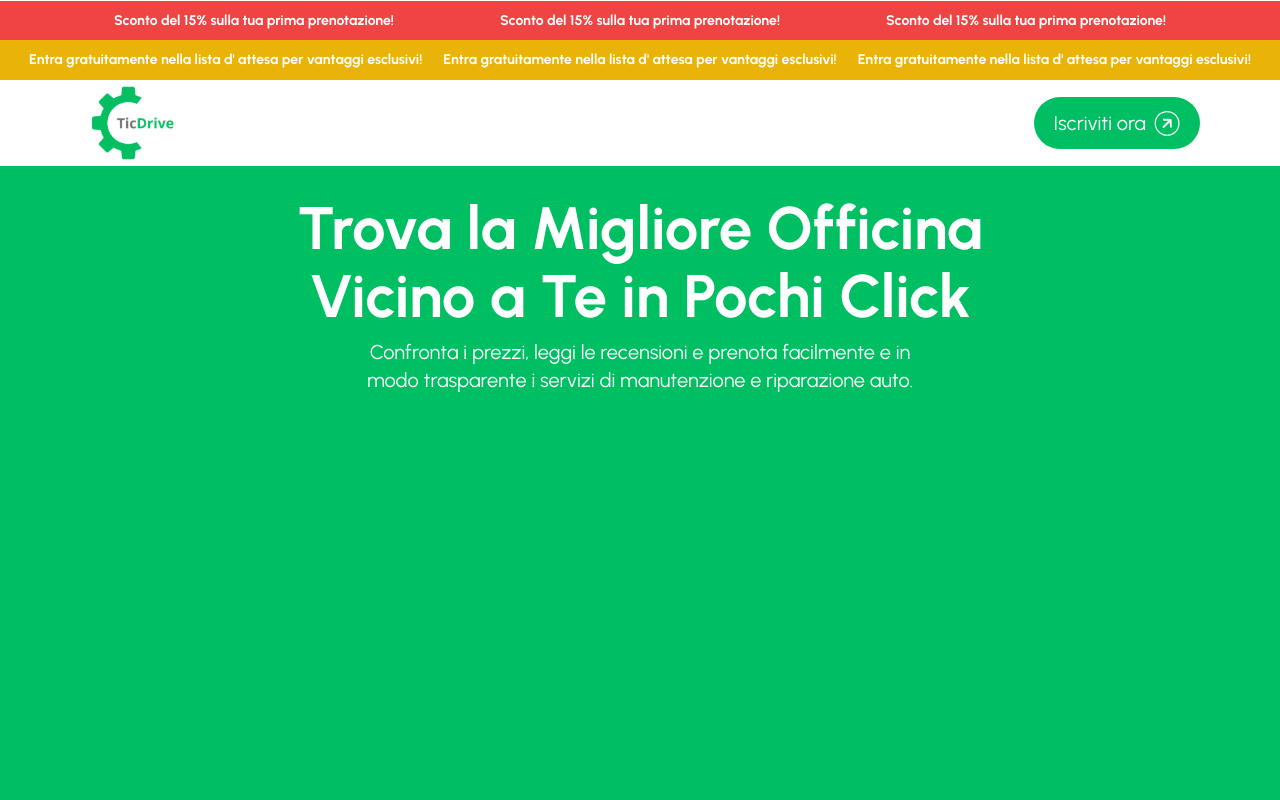
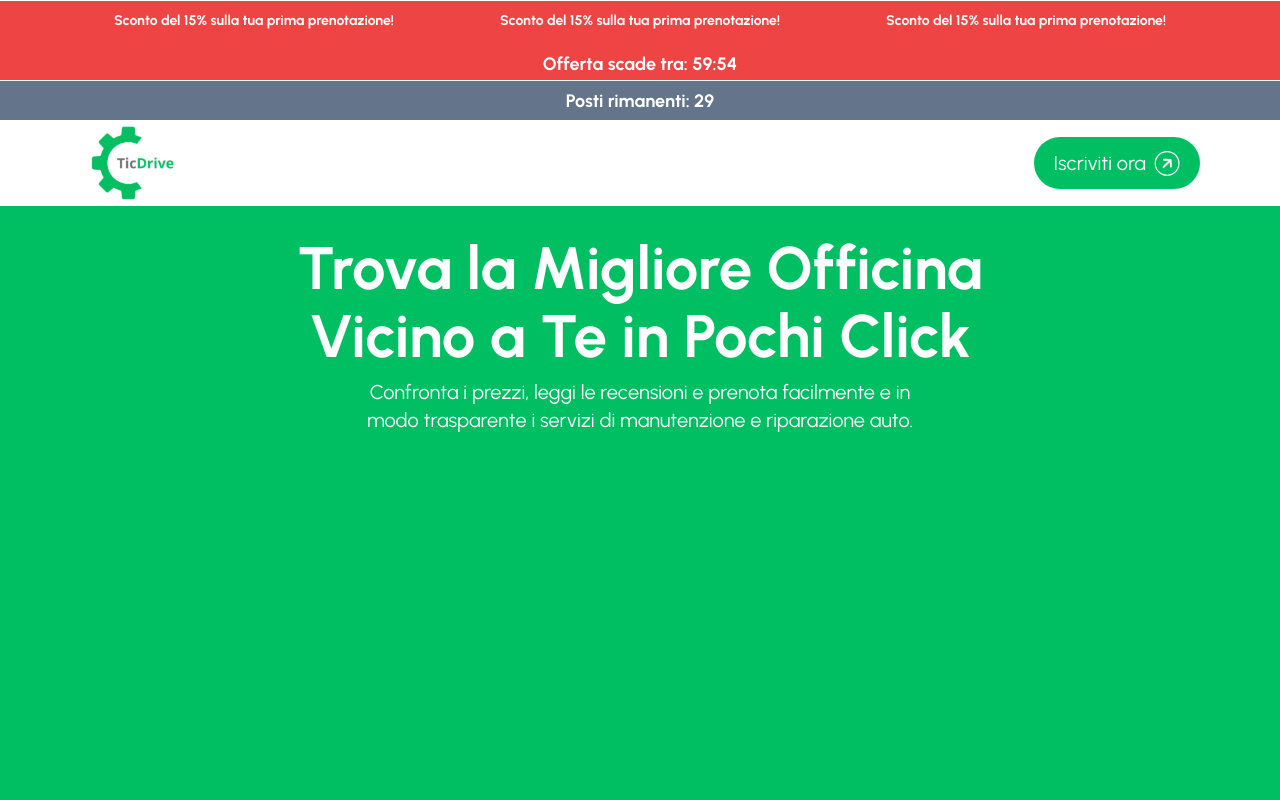
Before and after one commit to AlbyCosmy99/ticdrive-landing-page-frontend, a Next.js app: page / in a window 1280 px wide. Shown: the top 800 px of the page. Built offline with nearby package versions, Linux system fonts and the light colour scheme.

Commit message:
feat: add timer and spots

```diff
--- a/src/app/page.tsx
+++ b/src/app/page.tsx
@@ -3,7 +3,7 @@
 import NavBar from './components/Navbar';
 import SignUpButton from './components/SignUpButton';
 import Link from 'next/link';
-import { useState } from 'react';
+import { useEffect, useState } from 'react';
 import RegistrationConfirmation from './components/RegistrationConfirmation';
 import Section1 from './components/sections/Section1';
 import Section2 from './components/sections/Section2';
@@ -17,7 +17,22 @@ export default function Home() {
   const [progressIsVisible, setProgressIsVisible] = useState(false);
   const [loading, setLoading] = useState(false);
   const [privacyAccepted, setPrivacyAccepted] = useState(false);
+  const [timeLeft, setTimeLeft] = useState(3600);
+  const [spotsLeft, setSpotsLeft] = useState(29);
   const router = useRouter();
+
+  useEffect(() => {
+    const timer = setInterval(() => {
+      setTimeLeft((prev) => (prev > 0 ? prev - 1 : 0));
+    }, 1000);
+    return () => clearInterval(timer);
+  }, []);
+
+  const formatTime = (seconds: number) => {
+    const mins = Math.floor(seconds / 60);
+    const secs = seconds % 60;
+    return `${mins}:${secs < 10 ? "0" : ""}${secs}`;
+  };
 
   const fetchData = async () => {
     setLoading(true);
@@ -88,35 +103,52 @@ export default function Home() {
   return (
     <>
       {/* Primo banner */}
-    <div
+    <Link
       style={{ borderTop: '1px solid white', height: '2.5rem' }}
       className="w-full bg-red-500 text-white font-bold text-sm text-center p-2 flex justify-evenly items-center fixed top-0 z-50"
       role="banner"
+      passHref
+      href="#registrati"
       aria-label="Banner offering 15% discount on first booking"
       onClick={handleBannerClick}
     >
-      <Link href="#registrati" passHref className="flex justify-evenly w-full h-5">
+      <div className="flex justify-evenly w-full h-5">
         <p className="hidden lg:block" aria-hidden="true">Sconto del 15% sulla tua prima prenotazione!</p>
         <p>Sconto del 15% sulla tua prima prenotazione!</p>
         <p className="hidden lg:block" aria-hidden="true">Sconto del 15% sulla tua prima prenotazione!</p>
-      </Link>
-    </div>
+      </div>
+    </Link>
+
     {/* Secondo banner */}
-    <div
-      style={{ height: '2.5rem', top: '2.5rem' }}
-      className="w-full bg-yellow-500 text-white font-bold text-sm text-center lg:p-2 lg:items-center flex justify-evenly  fixed z-50"
+    <Link
+      style={{ height: '3rem', top: '2.5rem' }}
+      className="w-full bg-red-500 text-white font-bold text-sm text-center lg:p-2 lg:items-center flex justify-evenly  fixed z-50"
       role="banner"
+      href="#registrati"
+      passHref
       aria-label="Free waiting list banner"
       onClick={handleBannerClick}
     >
-      <Link href="#registrati" passHref className="flex justify-evenly w-full h-5">
-        <p className="hidden lg:block" aria-hidden="true">Entra gratuitamente nella lista d&apos; attesa per vantaggi esclusivi!</p>
-        <p>Entra gratuitamente nella lista d&apos; attesa per vantaggi esclusivi!</p>
-        <p className="hidden lg:block" aria-hidden="true">Entra gratuitamente nella lista d&apos; attesa per vantaggi esclusivi!</p>
-      </Link>
-    </div>
+      <div className="text-center text-white flex justify-center items-center">
+        <p className="text-lg font-semibold">Offerta scade tra: {formatTime(timeLeft)}</p>
+      </div>
+    </Link>
 
-    <div style={{ paddingTop: '5rem' }}>
+     {/* Terzo banner */}
+    <Link
+      style={{ borderTop: '1px solid white', height: '2.5rem', top: '5rem' }}
+      className="w-full bg-slate-500 text-white font-bold text-sm text-center p-2 flex justify-evenly items-center fixed top-0 z-50"
+      role="banner"
+      href="#registrati" passHref
+      aria-label="Banner offering 15% discount on first booking"
+      onClick={handleBannerClick}
+    >
+      <div className="w-full h-5 flex justify-center items-center">
+        <p className="text-lg font-semibold">Posti rimanenti: {spotsLeft}</p>
+      </div>
+    </Link>
+
+    <div style={{ paddingTop: '7.5rem' }}>
         <NavBar />
       </div>
       <Section1 />
@@ -128,7 +160,7 @@ export default function Home() {
 
         aria-labelledby="signup-heading"
       >
-        <div className='w-full bg-white' style={{height: '5rem'}}></div>
+        <div className='w-full bg-white' style={{height: '7.5rem'}}></div>
         <div className={`bg-drive w-full h-100 flex flex-col justify-center items-center p-8 ${progressIsVisible && 'lg:pb-10'} lg:p-20 lg:pr-80 gap-6 lg:pl-40`}>
           <h2 id="signup-heading" className="text-white text-3xl lg:text-4xl font-bold lg:pr-40">
             Iscriviti gratuitamente alla nostra newsletter per ottenere l&apos; accesso anticipato e uno sconto speciale del 15% sulla tua prima prenotazione.
```
